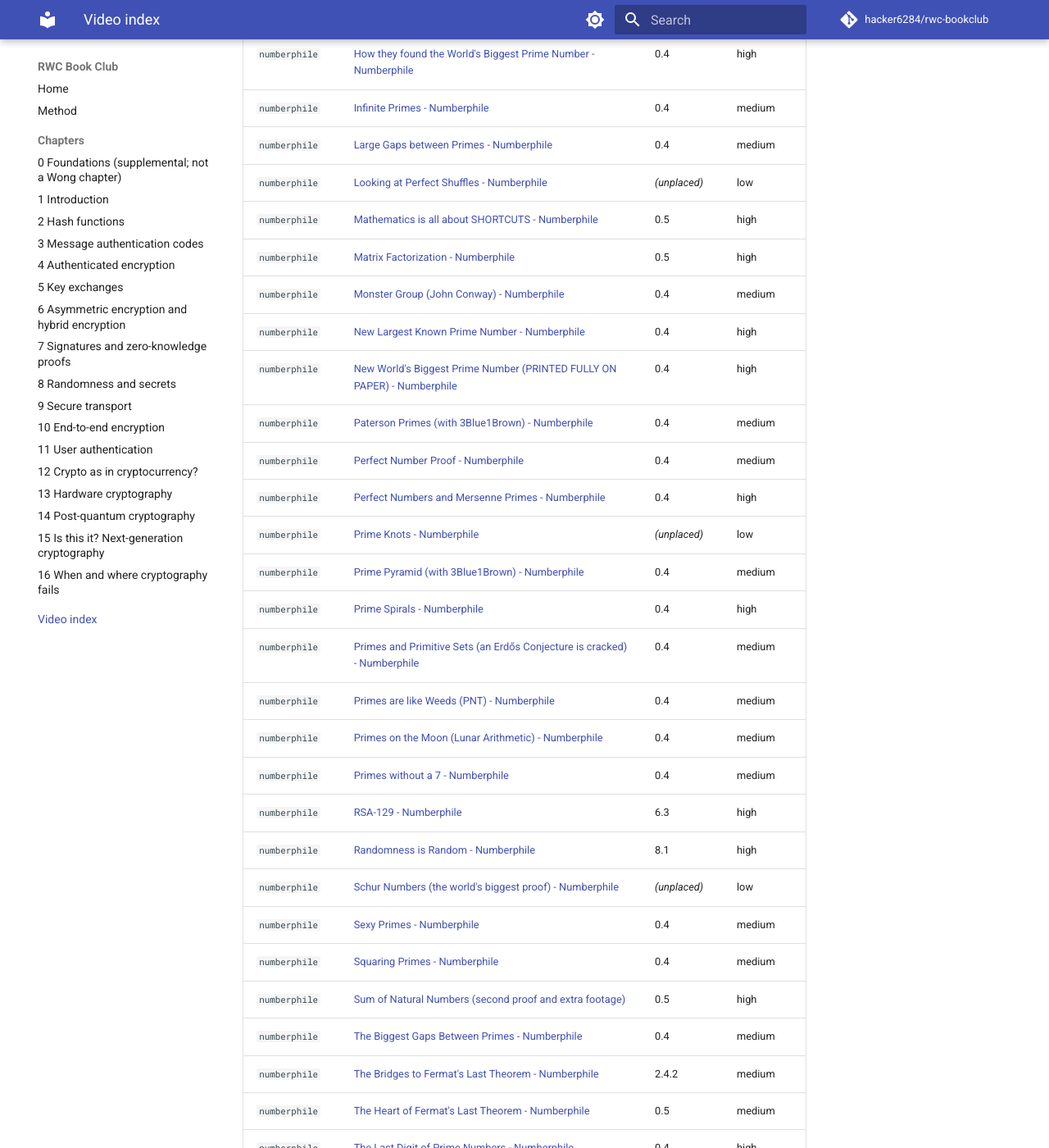
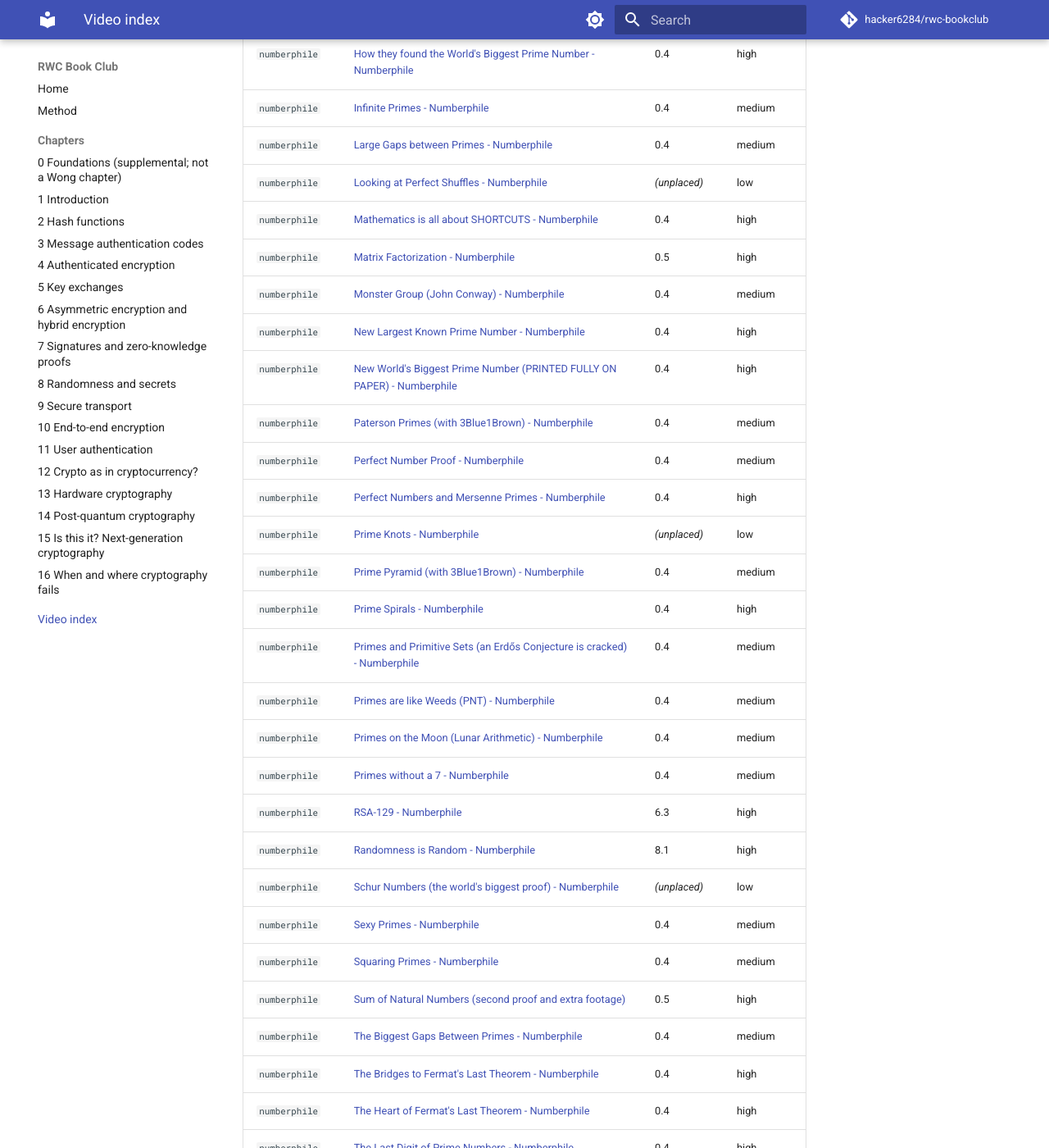
Before and after one commit to hacker6284/rwc-bookclub, an MkDocs documentation site: the page built from docs/appendix.md, in a window 1280 px wide and 1400 px high, scrolled down 14120 px. Shown: the whole window at 82% size. Built offline with MkDocs 1.6.1 and Material for MkDocs 9.7.7, drawn with Linux system fonts in a browser that asks for light colours; comment, search, counter and statistics services are not loaded.

Commit message:
Fix FLT/msri false friends (not SRI or ECDH)
Move Numberphile Fermat Last Theorem videos to Foundations 0.4; tighten
SRI phrase match so MSRI no longer hits §2.4.2.

```diff
--- a/docs/appendix.md
+++ b/docs/appendix.md
@@ -256,7 +256,7 @@ All in-scope candidates after transcript review. Unplaced entries are intentiona
 | `numberphile` | [Infinite Primes - Numberphile](https://www.youtube.com/watch?v=ctC33JAV4FI) | 0.4 | medium |
 | `numberphile` | [Large Gaps between Primes - Numberphile](https://www.youtube.com/watch?v=BH1GMGDYndo) | 0.4 | medium |
 | `numberphile` | [Looking at Perfect Shuffles - Numberphile](https://www.youtube.com/watch?v=OfEv5ZdSrhY) | *(unplaced)* | low |
-| `numberphile` | [Mathematics is all about SHORTCUTS - Numberphile](https://www.youtube.com/watch?v=BdEWCxt8C0M) | 0.5 | high |
+| `numberphile` | [Mathematics is all about SHORTCUTS - Numberphile](https://www.youtube.com/watch?v=BdEWCxt8C0M) | 0.4 | high |
 | `numberphile` | [Matrix Factorization - Numberphile](https://www.youtube.com/watch?v=wTUSz-HSaBg) | 0.5 | high |
 | `numberphile` | [Monster Group (John Conway) - Numberphile](https://www.youtube.com/watch?v=jsSeoGpiWsw) | 0.4 | medium |
 | `numberphile` | [New Largest Known Prime Number - Numberphile](https://www.youtube.com/watch?v=QSEKzFGpCQs) | 0.4 | high |
@@ -278,8 +278,8 @@ All in-scope candidates after transcript review. Unplaced entries are intentiona
 | `numberphile` | [Squaring Primes - Numberphile](https://www.youtube.com/watch?v=ZMkIiFs35HQ) | 0.4 | medium |
 | `numberphile` | [Sum of Natural Numbers (second proof and extra footage)](https://www.youtube.com/watch?v=E-d9mgo8FGk) | 0.5 | high |
 | `numberphile` | [The Biggest Gaps Between Primes - Numberphile](https://www.youtube.com/watch?v=oax6t6Of2WY) | 0.4 | medium |
-| `numberphile` | [The Bridges to Fermat's Last Theorem - Numberphile](https://www.youtube.com/watch?v=nUN4NDVIfVI) | 2.4.2 | medium |
-| `numberphile` | [The Heart of Fermat's Last Theorem - Numberphile](https://www.youtube.com/watch?v=ua1K3Eo2PQc) | 0.5 | medium |
+| `numberphile` | [The Bridges to Fermat's Last Theorem - Numberphile](https://www.youtube.com/watch?v=nUN4NDVIfVI) | 0.4 | high |
+| `numberphile` | [The Heart of Fermat's Last Theorem - Numberphile](https://www.youtube.com/watch?v=ua1K3Eo2PQc) | 0.4 | high |
 | `numberphile` | [The Last Digit of Prime Numbers - Numberphile](https://www.youtube.com/watch?v=YVvfY_lFUZ8) | 0.4 | high |
 | `numberphile` | [The Man Who Found the World's Biggest Prime - Numberphile](https://www.youtube.com/watch?v=Yp4ilFOtoeg) | 0.4 | medium |
 | `numberphile` | [The Most Evil Number (Belphegor's Prime) - Numberphile](https://www.youtube.com/watch?v=zk_Q9y_LNzg) | 0.4 | medium |
@@ -303,7 +303,7 @@ All in-scope candidates after transcript review. Unplaced entries are intentiona
 | `numberphile2` | [Euler Characteristic (some extra footage)](https://www.youtube.com/watch?v=QwfPTE7lEbE) | 0.5 | medium |
 | `numberphile2` | [Euler Squares (extra) - Numberphile](https://www.youtube.com/watch?v=HuIrUeODtVQ) | *(unplaced)* | low |
 | `numberphile2` | [Failed Anti-Prime Conjecture (extra footage) - Numberphile](https://www.youtube.com/watch?v=G3M6UPfSESs) | *(unplaced)* | low |
-| `numberphile2` | [Fermat’s Last Theorem (with Ken Ribet) - Numberphile Podcast](https://www.youtube.com/watch?v=NPOw4iIxN6o) | 0.4 | medium |
+| `numberphile2` | [Fermat’s Last Theorem (with Ken Ribet) - Numberphile Podcast](https://www.youtube.com/watch?v=NPOw4iIxN6o) | 0.4 | high |
 | `numberphile2` | [Fool-Proof Secret Santa - Numberphile](https://www.youtube.com/watch?v=GhnCj7Fvqt0) | *(unplaced)* | low |
 | `numberphile2` | [GIMPS's George Woltman on discovery of 52nd Mersenne Prime (Full Interview) - Numberphile](https://www.youtube.com/watch?v=9ML2q0q53io) | 0.4 | medium |
 | `numberphile2` | [Heptadecagon and Fermat Primes (the math bit) - Numberphile](https://www.youtube.com/watch?v=oYlB5lUGlbw) | *(unplaced)* | low |
```
Also changed, not shown: docs/chapters/00-foundations.md (+3 -2 lines), docs/chapters/02-hash-functions.md (+0 -2 lines), source/02_supplemental_pack.md (+3 -4 lines), source/04_placement_redo_notes.md (+1 -1 lines), 1 other file.
